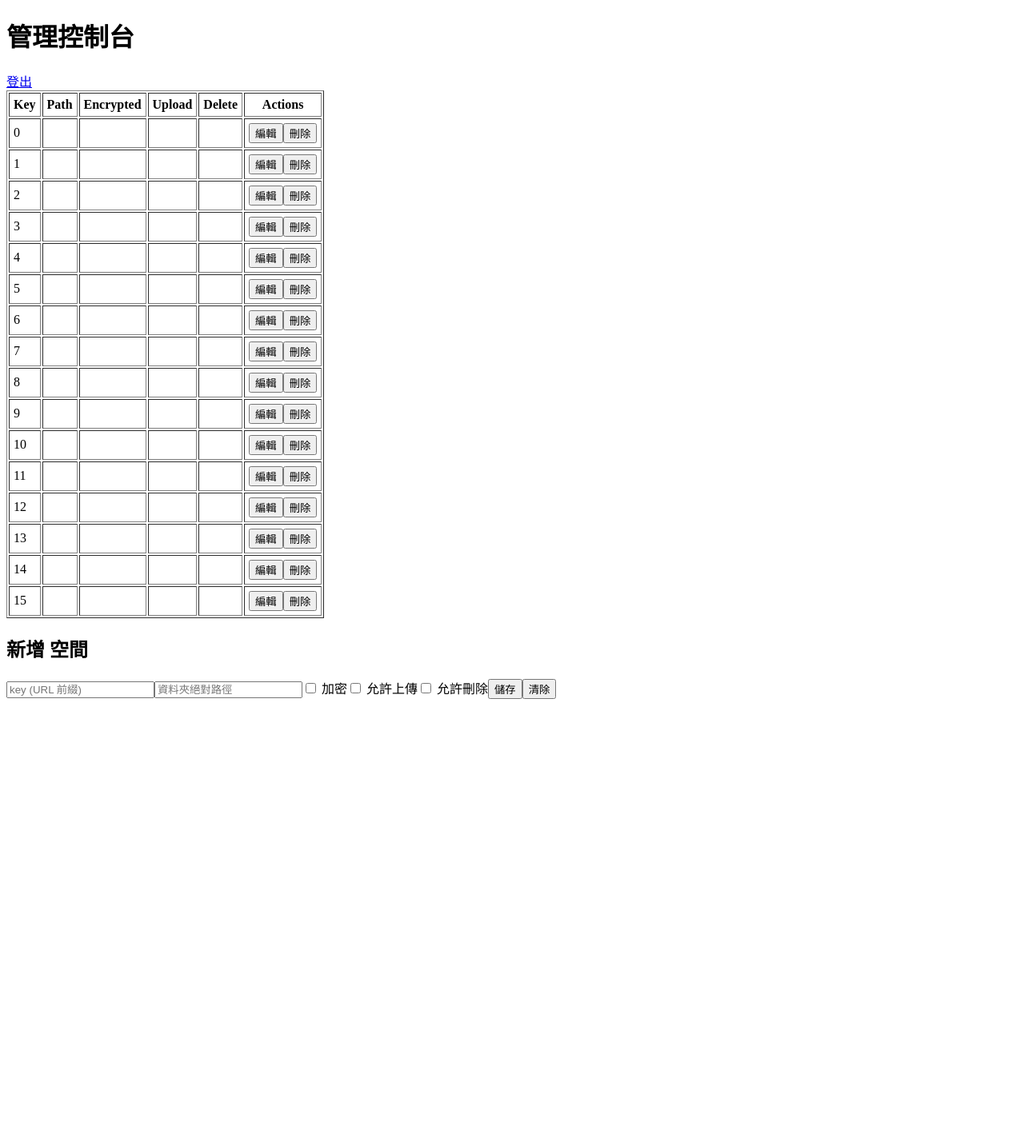
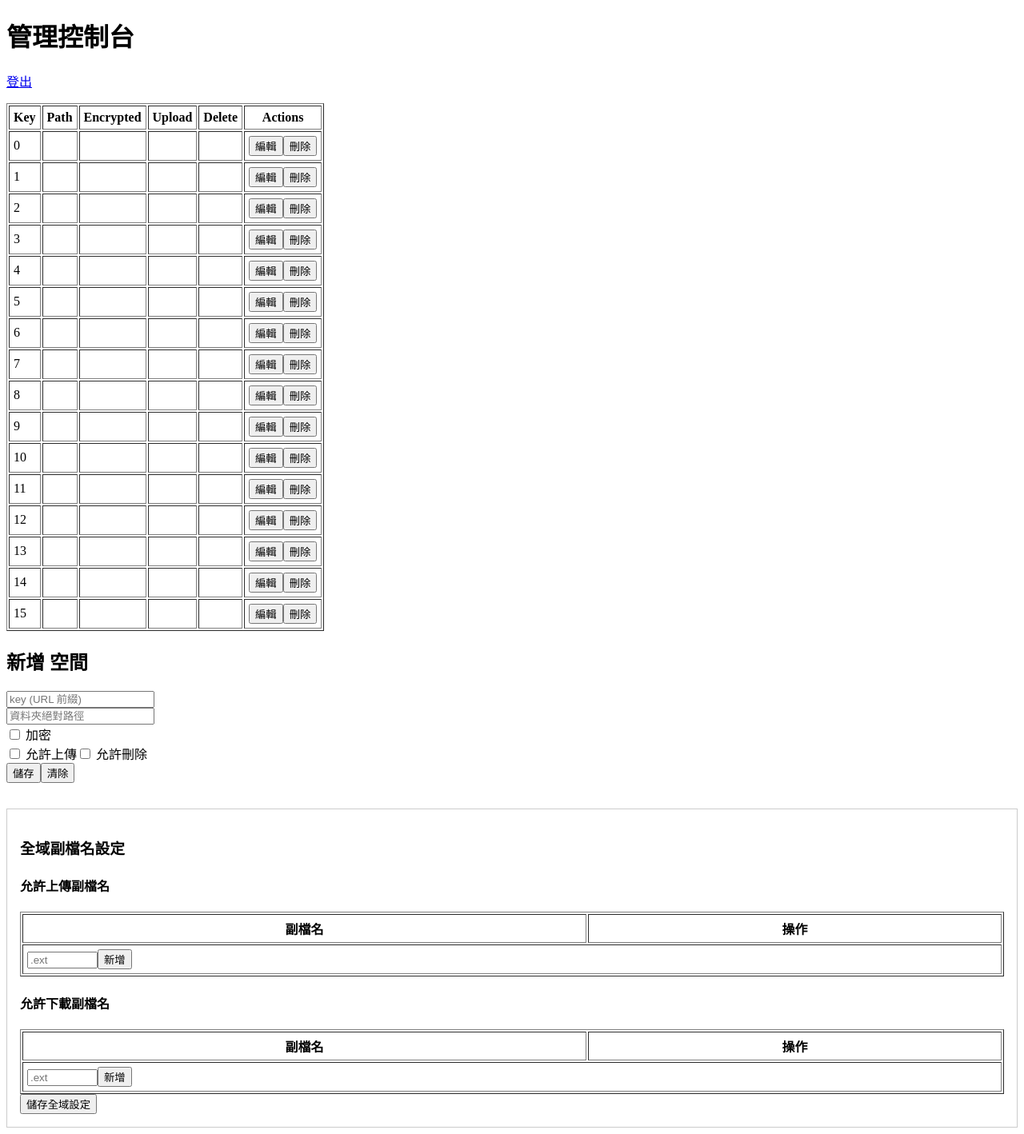
Before and after one commit to JingShing/simple_drive, a Flask app: page /admin in a window 1280 px wide. Shown: the whole page at 80% size. Before the commit the page ends 874 px from the top, so only its background shows below. Run offline with Flask 2, Linux system fonts and the light colour scheme; the visitor is signed in with stand-in values (Sample User, id 1); parts of the project's set-up code (start-up, migrations or seed data) failed here and were passed over.

Commit message:
Update admin page

```diff
--- a/app.py
+++ b/app.py
@@ -18,11 +18,10 @@
 import numpy as np
 
 
-IMAGE_EXTS = set(cfg.IMAGE_EXTS)
+IMAGE_EXTS = set(cfg.SETTINGS['upload_exts'])  # 只要上傳／預覽的 ext
+# RAW ext 還是從 config.py RAW_EXTS
+ALLOWED_DOWNLOAD_EXTS = set(cfg.SETTINGS['download_exts'])
 RAW_EXTS = set(cfg.RAW_EXTS)
-# 下載也只允許這些
-ALLOWED_DOWNLOAD_EXTS = IMAGE_EXTS | RAW_EXTS
-
 app = Flask(__name__, static_folder='static', template_folder='templates')
 # 用於 session 加密
 app.secret_key = cfg.FLASK_SECRET
@@ -30,6 +29,7 @@
 
 SPACES = cfg.SPACES
 SPACES_FILE = cfg.SPACES_FILE
+
 
 def get_space_cfg(space):
     cfg = SPACES.get(space)
@@ -253,26 +253,28 @@
 @login_required
 def api_upload(space):
     cfg = get_space_cfg(space)
-    # 如果不允許上傳，就回 403
     if not cfg.get('allow_upload'):
         abort(403)
 
-    # 前端會以 form-data 傳一個檔案欄位 "file"
     uploaded = request.files.get('file')
-    # 你也可以傳一個相對路徑參數 path，決定上傳到哪個子資料夾
     rel_path = request.form.get('path', '').lstrip('/')
     target_dir = secure_path(cfg['path'], rel_path)
 
     if not uploaded:
         abort(400, description='沒有傳任何檔案過來')
-    # 簡單檢查副檔名（避免任意程式上傳）
+
     filename = uploaded.filename
+    # 1. 檔名基本檢查
     if filename == '' or '/' in filename or '\\' in filename:
         abort(400, description='不合法檔名')
 
-    # 存到 target_dir 底下
+    # 2. 副檔名檢查
+    ext = os.path.splitext(filename)[1].lower()
+    if ext not in ALLOWED_UPLOAD_EXTS:
+        abort(400, description=f'不支援的副檔名：{ext}')
+
+    # 3. 存檔
     dest = os.path.join(target_dir, filename)
-    # 如果遠端有同名檔，可以自行決定要複寫或改名，這裡示範覆寫
     uploaded.save(dest)
     return jsonify({'success': True, 'filename': filename})
 
@@ -408,9 +410,15 @@
 @app.route('/admin')
 @admin_required
 def admin_index():
-    return render_template('admin.html', spaces=SPACES)
+    return render_template(
+        'admin.html',
+        spaces=SPACES,
+        settings=cfg.SETTINGS    # <<< 一定要传这个！
+    )
 
 # ─── Admin API: 新增或更新 Space ─────────────────
+
+
 @app.route('/admin/api/save', methods=['POST'])
 @admin_required
 def admin_save():
@@ -433,6 +441,8 @@
     return jsonify({'success': True})
 
 # ─── Admin API: 刪除 Space ────────────────────
+
+
 @app.route('/admin/api/delete', methods=['POST'])
 @admin_required
 def admin_delete_space():
@@ -445,6 +455,27 @@
         return jsonify({'success': True})
     return jsonify({'error': '找不到該空間'}), 404
 
+# ─── Admin API: 更新全域副檔名白名單 ──────────────
+
+
+@app.route('/admin/api/settings', methods=['POST'])
+@admin_required
+def admin_save_settings():
+    data = request.get_json() or {}
+    # 直接從 cfg.SETTINGS 拿舊設定
+    settings = cfg.SETTINGS
+
+    # 更新 array
+    settings['upload_exts'] = data.get(
+        'upload_exts',   settings.get('upload_exts', []))
+    settings['download_exts'] = data.get(
+        'download_exts', settings.get('download_exts', []))
+
+    # 寫回 settings.json
+    with open(cfg.SETTINGS_FILE, 'w', encoding='utf-8') as f:
+        json.dump(settings, f, ensure_ascii=False, indent=2)
+
+    return jsonify({'success': True})
 
 if __name__ == '__main__':
     app.run(host='0.0.0.0', port=5000, debug=True)
--- /dev/null
+++ b/static/js/admin.js
@@ -0,0 +1,93 @@
+const { createApp } = Vue;
+createApp({
+    data() {
+        return {
+            spaces: initialSpaces,
+            editingKey: '',
+            form: {
+                key: '',
+                path: '',
+                encrypted: false,
+                password: '',
+                allow_upload: false,
+                allow_delete: false
+            },
+            settings: {
+                upload_exts: initialSettings.upload_exts,     // Array
+                download_exts: initialSettings.download_exts, // Array
+            },
+            newUploadExt: '',
+            newDownloadExt: ''
+        };
+    },
+    methods: {
+        edit(key) {
+            this.editingKey = key;
+            // 深拷貝避免直接修改 initialSpaces
+            this.form = JSON.parse(JSON.stringify({ key, ...this.spaces[key] }));
+        },
+        reset() {
+            this.editingKey = '';
+            this.form = { key: '', path: '', encrypted: false, password: '', allow_upload: false, allow_delete: false };
+        },
+        save() {
+            fetch('/admin/api/save', {
+                method: 'POST',
+                headers: { 'Content-Type': 'application/json' },
+                body: JSON.stringify(this.form)
+            }).then(_ => location.reload());
+        },
+        remove(key) {
+            if (!confirm(`確定刪除 ${key} ?`)) return;
+            fetch('/admin/api/delete', {
+                method: 'POST',
+                headers: { 'Content-Type': 'application/json' },
+                body: JSON.stringify({ key })
+            }).then(_ => location.reload());
+        },
+        addUploadExt() {
+            const e = this.newUploadExt.trim();
+            if (e && !this.settings.upload_exts.includes(e)) {
+                this.settings.upload_exts.push(e);
+            }
+            this.newUploadExt = '';
+        },
+        removeUploadExt(idx) {
+            this.settings.upload_exts.splice(idx, 1);
+        },
+        addDownloadExt() {
+            const e = this.newDownloadExt.trim();
+            if (e && !this.settings.download_exts.includes(e)) {
+                this.settings.download_exts.push(e);
+            }
+            this.newDownloadExt = '';
+        },
+        removeDownloadExt(idx) {
+            this.settings.download_exts.splice(idx, 1);
+        },
+        saveSettings() {
+            fetch('/admin/api/settings', {
+                method: 'POST',
+                headers: { 'Content-Type': 'application/json' },
+                body: JSON.stringify({
+                    upload_exts: this.settings.upload_exts,
+                    download_exts: this.settings.download_exts
+                })
+            })
+                .then(r => r.json())
+                .then(res => {
+                    if (res.success) {
+                        alert('設定已更新，頁面即將重新整理');
+                        // 按下確定後自動重新整理
+                        window.location.reload();
+                    } else {
+                        alert('更新失敗：伺服器回傳錯誤');
+                    }
+                })
+                .catch(() => {
+                    alert('更新失敗：網路錯誤');
+                });
+        },
+
+    }
+}).mount('#app');
--- a/templates/admin.html
+++ b/templates/admin.html
@@ -1,18 +1,32 @@
-<!DOCTYPE html><html lang="zh-Hant">
+<!DOCTYPE html>
+<html lang="zh-Hant">
 <head>
-  <meta charset="UTF-8"><title>Admin Console</title>
+  <meta charset="UTF-8">
+  <title>管理控制台</title>
+  <meta name="viewport" content="width=device-width, initial-scale=1">
   <script src="https://unpkg.com/vue@3"></script>
 </head>
 <body>
   <h1>管理控制台</h1>
-  <a href="{{ url_for('admin_logout') }}">登出</a>
+  <p><a href="{{ url_for('admin_logout') }}">登出</a></p>
 
-  {% raw %}
+  <!-- 注入初始資料，若 settings 未傳入則以預設空陣列取代 -->
+  <script>
+    const initialSpaces   = {{ spaces|tojson }};
+    const initialSettings = {{ settings|default({'upload_exts': [], 'download_exts': []})|tojson }};
+  </script>
+
   <div id="app">
+    {% raw %}
+    <!-- 空間列表 -->
     <table border="1" cellpadding="5">
       <tr>
-        <th>Key</th><th>Path</th><th>Encrypted</th>
-        <th>Upload</th><th>Delete</th><th>Actions</th>
+        <th>Key</th>
+        <th>Path</th>
+        <th>Encrypted</th>
+        <th>Upload</th>
+        <th>Delete</th>
+        <th>Actions</th>
       </tr>
       <tr v-for="(cfg, key) in spaces" :key="key">
         <td>{{ key }}</td>
@@ -27,57 +41,71 @@
       </tr>
     </table>
 
+    <!-- 新增／編輯表單 -->
     <h2>
-        <span v-if="editingKey">編輯</span>
-        <span v-else>新增</span> 空間
+      <span v-if="editingKey">編輯</span>
+      <span v-else>新增</span> 空間
     </h2>
     <form @submit.prevent="save">
-      <input v-model="form.key" placeholder="key (URL 前綴)" :readonly="editingKey">
-      <input v-model="form.path" placeholder="資料夾絕對路徑" required>
+      <input v-model="form.key" placeholder="key (URL 前綴)" :readonly="editingKey"><br>
+      <input v-model="form.path" placeholder="資料夾絕對路徑" required><br>
       <label><input type="checkbox" v-model="form.encrypted"> 加密</label>
-      <input v-if="form.encrypted" v-model="form.password" placeholder="密碼">
+      <input v-if="form.encrypted" v-model="form.password" placeholder="密碼"><br>
       <label><input type="checkbox" v-model="form.allow_upload"> 允許上傳</label>
-      <label><input type="checkbox" v-model="form.allow_delete"> 允許刪除</label>
+      <label><input type="checkbox" v-model="form.allow_delete"> 允許刪除</label><br>
       <button type="submit">儲存</button>
       <button type="button" @click="reset">清除</button>
     </form>
+
+    <!-- 全域副檔名設定（改為表格操作） -->
+    <div style="margin-top:2em; padding:1em; border:1px solid #ccc;">
+        <h3>全域副檔名設定</h3>
+
+        <!-- 允許上傳 -->
+        <h4>允許上傳副檔名</h4>
+        <table border="1" cellpadding="5" width="100%">
+          <tr><th>副檔名</th><th>操作</th></tr>
+          <!-- 1. 用 v-for 顯示已有的 -->
+          <tr v-for="(ext, idx) in settings.upload_exts" :key="'up'+idx">
+            <td>{{ ext }}</td>
+            <td>
+              <button @click="removeUploadExt(idx)">刪除</button>
+            </td>
+          </tr>
+          <!-- 2. 新增輸入列 -->
+          <tr>
+            <td colspan="2">
+              <input v-model="newUploadExt" placeholder=".ext" style="width:80px">
+              <button @click="addUploadExt">新增</button>
+            </td>
+          </tr>
+        </table>
+
+        <!-- 允許下載 -->
+        <h4>允許下載副檔名</h4>
+        <table border="1" cellpadding="5" width="100%">
+          <tr><th>副檔名</th><th>操作</th></tr>
+          <tr v-for="(ext, idx) in settings.download_exts" :key="'dl'+idx">
+            <td>{{ ext }}</td>
+            <td>
+              <button @click="removeDownloadExt(idx)">刪除</button>
+            </td>
+          </tr>
+          <tr>
+            <td colspan="2">
+              <input v-model="newDownloadExt" placeholder=".ext" style="width:80px">
+              <button @click="addDownloadExt">新增</button>
+            </td>
+          </tr>
+        </table>
+
+        <button @click="saveSettings">儲存全域設定</button>
+    </div>
+
+    {% endraw %}
   </div>
-  {% endraw %}
 
-  <script>
-  const { createApp } = Vue;
-  createApp({
-    data(){ return {
-      spaces: {{ spaces|tojson }},
-      editingKey: '',
-      form: { key:'', path:'', encrypted:false, password:'', allow_upload:false, allow_delete:false }
-    }},
-    methods:{
-      edit(key){
-        this.editingKey = key;
-        Object.assign(this.form, { key, ...this.spaces[key] });
-      },
-      reset(){
-        this.editingKey=''; this.form = { key:'', path:'', encrypted:false, password:'', allow_upload:false, allow_delete:false };
-      },
-      save(){
-        fetch('/admin/api/save',{
-          method:'POST',
-          headers:{'Content-Type':'application/json'},
-          body: JSON.stringify(this.form)
-        }).then(_=> location.reload());
-      },
-      remove(key){
-        if(!confirm(`確定刪除 ${key} ?`))return;
-        fetch('/admin/api/delete',{
-          method:'POST',
-          headers:{'Content-Type':'application/json'},
-          body: JSON.stringify({key})
-        }).then(_=> location.reload());
-      }
-    }
-  }).mount('#app');
-  </script>
+  <script src="/static/js/admin.js"></script>
 
 </body>
 </html>
```
Also changed, not shown: readme.md, 1 other file.
